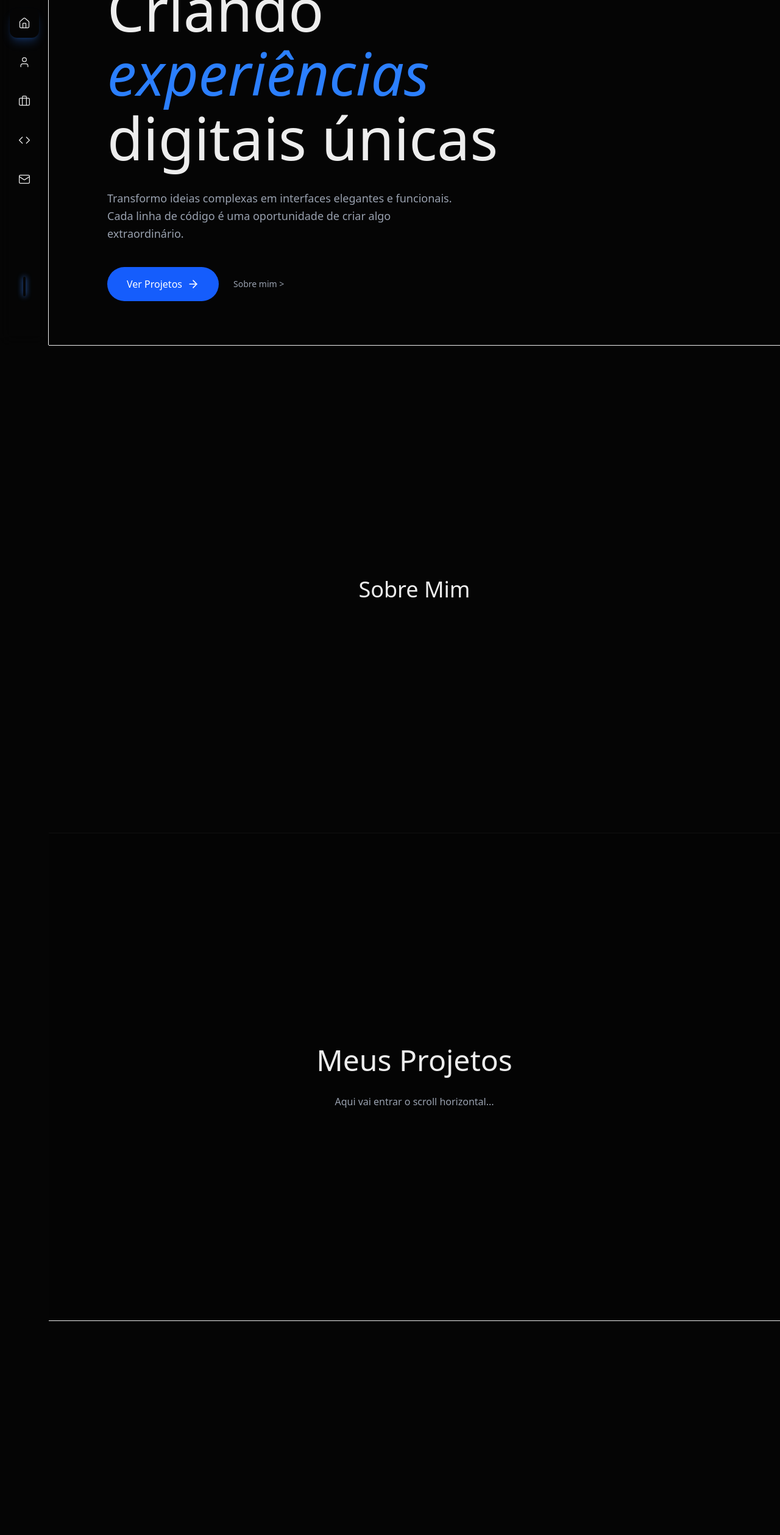
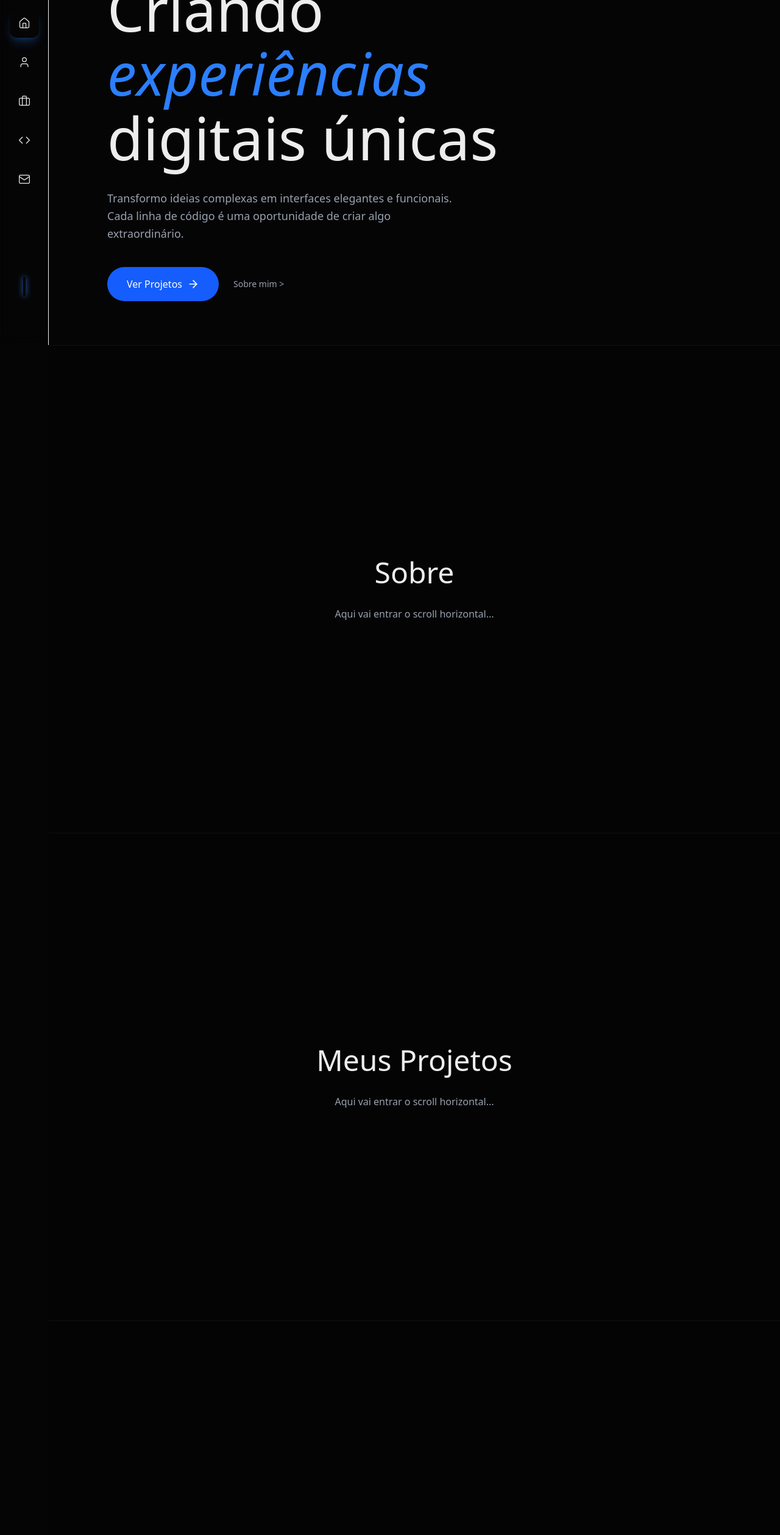
Before and after one commit to lacj2000/portifolio, a Next.js app: page / in a window 1280 px wide. Shown: the part 234-2752 px from the top of the page at 61% size. Built offline with nearby package versions, Linux system fonts and the light colour scheme.

Commit message:
feat: add About, Skills, and Contact sections with refs to Home component

```diff
--- a/src/app/page.tsx
+++ b/src/app/page.tsx
@@ -1,9 +1,14 @@
 "use client";
 
 import { useRef, useState } from "react";
+import { motion, useScroll, useTransform } from "framer-motion";
 import { Navigation } from "@/components/layout/Navigation"; // Novo componente
 import { Hero } from "@/components/sections/Hero";
 import { Projects } from "@/components/sections/Projects";
+import { Skills } from "@/components/sections/Skills";
+import { About } from "@/components/sections/About";
+import { Contact } from "@/components/sections/Contact";
+
 
 export default function Home() {
   // 1. Refs para todas as seções
@@ -40,8 +45,8 @@ export default function Home() {
 
       {/* Background Patterns */}
       <div className="fixed inset-0 z-0 pointer-events-none">
-        <div className="absolute inset-0 bg-[linear-gradient(to_right,#202020_1px,transparent_1px),linear-gradient(to_bottom,#202020_1px,transparent_1px)] bg-[size:4rem_4rem] opacity-[0.05]" />
-        <div className="absolute inset-0 bg-gradient-to-b from-background via-transparent to-background" />
+        <div className="absolute inset-0 bg-[linear-gradient(to_right,#202020_1px,transparent_1px),linear-gradient(to_bottom,#202020_1px,transparent_1px)] bg-size-[4rem_4rem] opacity-[0.05]" />
+        <div className="absolute inset-0 bg-linear-to-b from-background via-transparent to-background" />
       </div>
 
       <main className="relative z-10">
@@ -49,22 +54,16 @@ export default function Home() {
         <Hero ref={heroRef} />
 
         {/* Index 1: About (Placeholder) */}
-        <section ref={aboutRef} className="min-h-screen flex items-center justify-center border-t border-border/10">
-          <h2 className="text-4xl font-serif text-muted-foreground">Sobre Mim</h2>
-        </section>
+        <About ref={aboutRef} />
 
         {/* Index 2: Projects */}
         <Projects ref={projectsRef} />
 
         {/* Index 3: Skills (Placeholder) */}
-        <section ref={skillsRef} className="min-h-screen flex items-center justify-center border-t border-border/10">
-          <h2 className="text-4xl font-serif text-muted-foreground">Skills</h2>
-        </section>
+        <Skills ref={skillsRef} />
 
         {/* Index 4: Contact (Placeholder) */}
-        <section ref={contactRef} className="min-h-screen flex items-center justify-center border-t border-border/10">
-          <h2 className="text-4xl font-serif text-muted-foreground">Contato</h2>
-        </section>
+        <Contact ref={contactRef} />
       </main>
     </div>
   );
--- /dev/null
+++ b/src/components/sections/About.tsx
@@ -0,0 +1,17 @@
+import { forwardRef } from "react";
+import { Contact } from "./Contact";
+
+export const About = forwardRef<HTMLDivElement>((props, ref) => {
+  return (
+    <section
+      ref={ref}
+      id="About"
+      className="min-h-screen flex flex-col items-center justify-center border-t border-white/5 bg-black/20"
+    >
+      <h2 className="font-serif text-5xl mb-8">Sobre</h2>
+      <p className="text-gray-400">Aqui vai entrar o scroll horizontal...</p>
+    </section>
+  );
+});
+
+About.displayName = "About";
--- /dev/null
+++ b/src/components/sections/Contact.tsx
@@ -0,0 +1,16 @@
+import { forwardRef } from "react";
+
+export const Contact = forwardRef<HTMLDivElement>((props, ref) => {
+  return (
+    <section
+      ref={ref}
+      id="Contact"
+      className="min-h-screen flex flex-col items-center justify-center border-t border-white/5 bg-black/20"
+    >
+      <h2 className="font-serif text-5xl mb-8">Contato</h2>
+      <p className="text-gray-400">Aqui vai entrar o scroll horizontal...</p>
+    </section>
+  );
+});
+
+Contact.displayName = "Contact";
--- /dev/null
+++ b/src/components/sections/Skills.tsx
@@ -0,0 +1,18 @@
+import { forwardRef } from "react";
+import { Contact } from "./Contact";
+import { About } from "./About";
+
+export const Skills = forwardRef<HTMLDivElement>((props, ref) => {
+  return (
+    <section
+      ref={ref}
+      id="Skills"
+      className="min-h-screen flex flex-col items-center justify-center border-t border-white/5 bg-black/20"
+    >
+      <h2 className="font-serif text-5xl mb-8">Skills</h2>
+      <p className="text-gray-400">Aqui vai entrar o scroll horizontal...</p>
+    </section>
+  );
+});
+
+Skills.displayName = "Skills";
```
